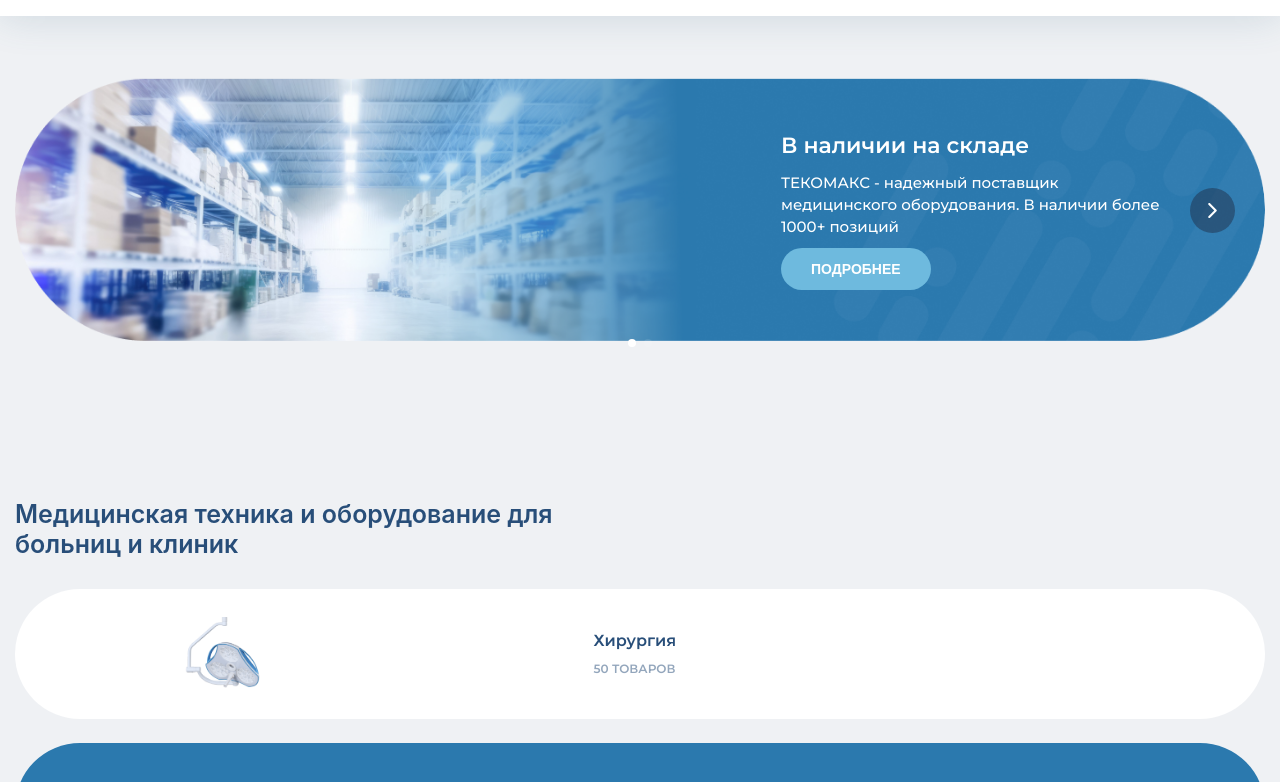
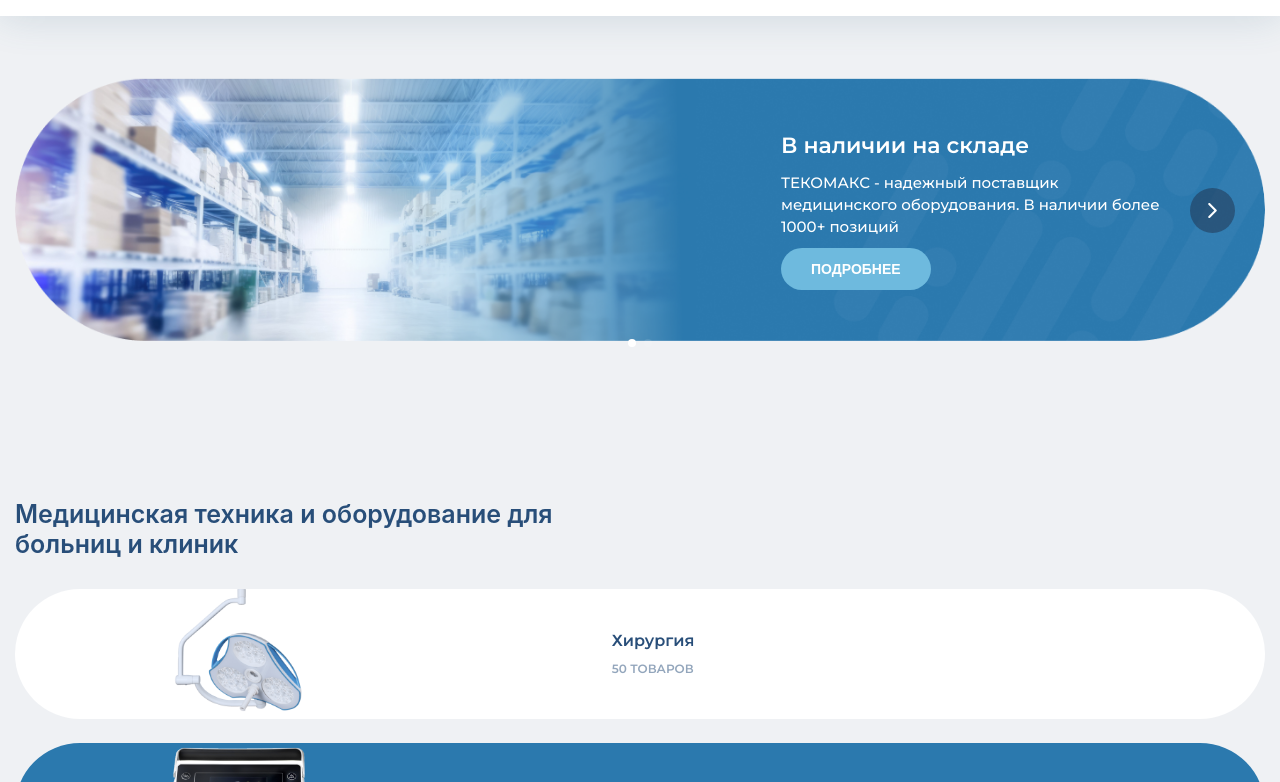
Before and after one commit to violoctecia/med, a website: page index.html in a window 1280 px wide. Shown: the part 125-907 px from the top of the page. Drawn offline with nearby package versions, Linux system fonts and the light colour scheme.

Commit message:
First commit

```diff
--- a/styles/medicaltech.css
+++ b/styles/medicaltech.css
@@ -197,7 +197,7 @@
     text-align: start;
   }
   .medicaltech__grid_container .block img {
-    width: 100px;
+    height: 130px;
     align-self: flex-end;
   }
   .medicaltech__grid_container .block1 {
@@ -206,4 +206,4 @@
   .medicaltech__grid_container .block1 img {
     align-self: center;
   }
-}/*# sourceMappingURL=medicaltech.css.map */
+} /*# sourceMappingURL=medicaltech.css.map */
```
